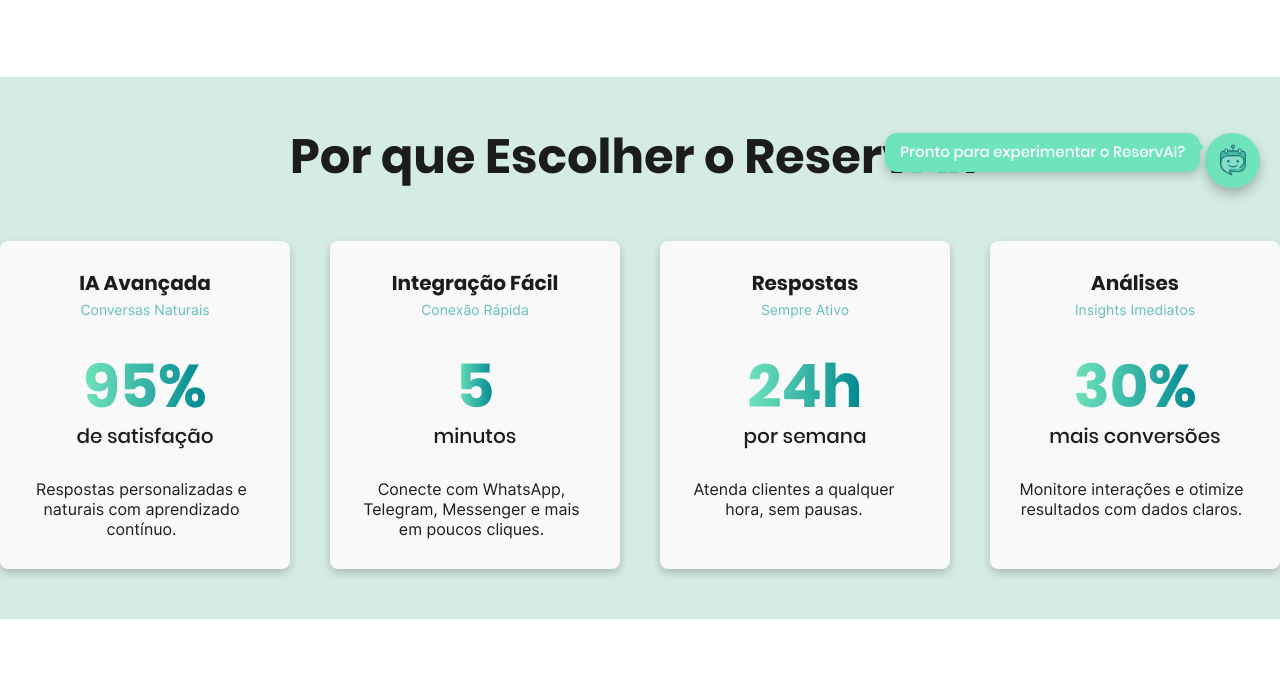
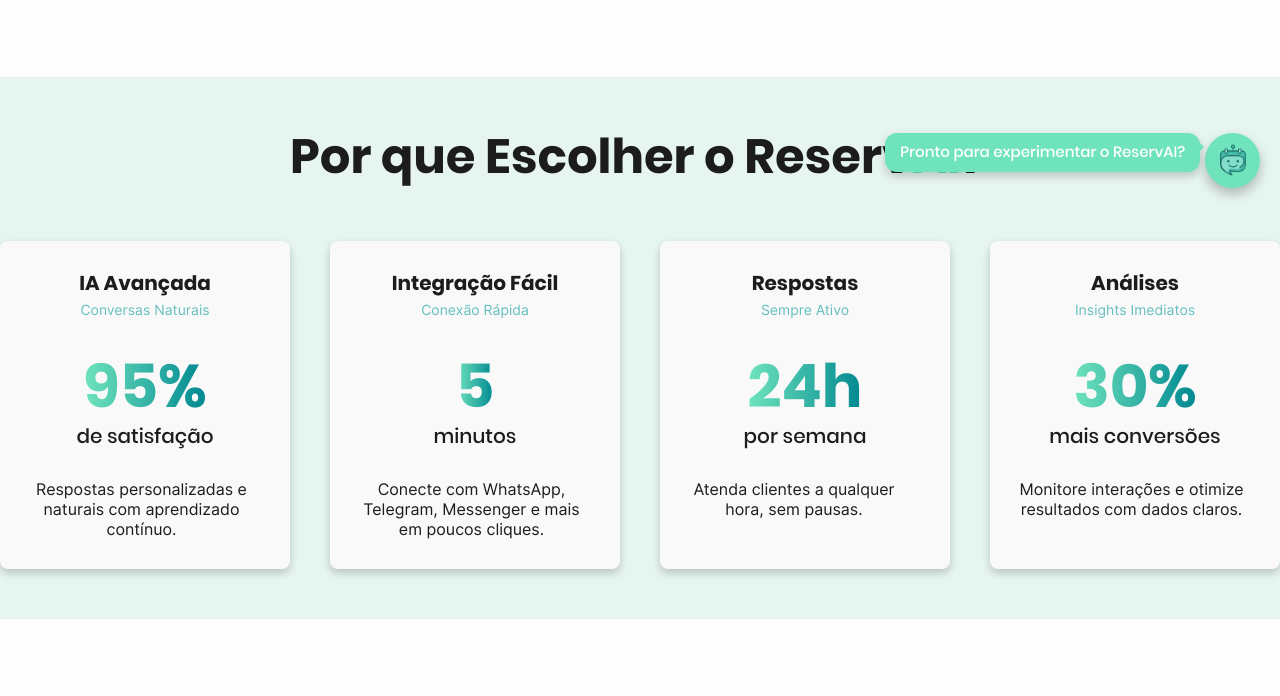
Before and after one commit to guilhermesiqueira13/ReservAI, a plain HTML site: page index.html in a window 1280 px wide. Shown: the part 577-1273 px from the top of the page. Drawn offline with Linux system fonts and the light colour scheme.

Commit message:
nova cor de section definida

```diff
--- a/src/css/global.css
+++ b/src/css/global.css
@@ -6,7 +6,7 @@
   --details-color: #66bfbf;
   --text-color: #1c1c1c;
   --card-color: #f9f9f9;
-  --section-color: #d5ece2;
+  --section-color: #e6f5ef;
   --background-color: #fefefe;
   --header-color: #f9f9f9;
   --highlight-gradient: linear-gradient(
```
